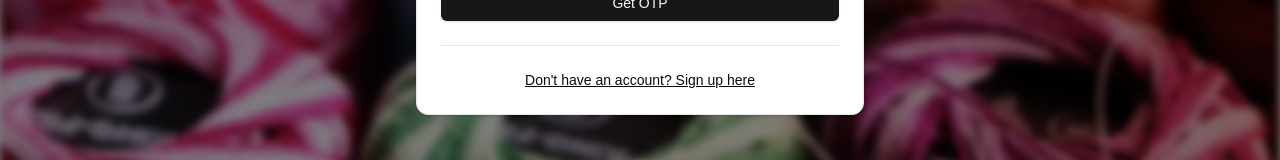
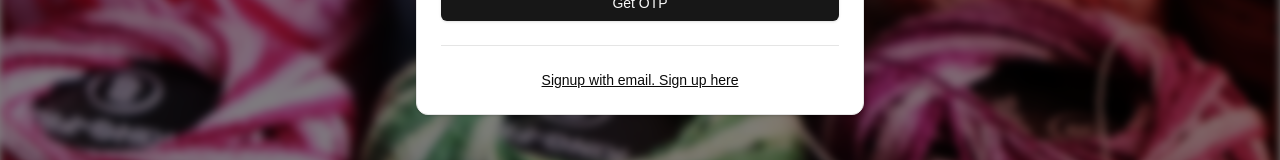
Before and after one commit to sourav-sfdc/sample-todo-app, a Next.js app: page /phone-login in a window 1280 px wide. Shown: the part 455-615 px from the top of the page. Built offline with nearby package versions, Linux system fonts and the light colour scheme.

Commit message:
Small Change

```diff
--- a/app/phone-login/page.tsx
+++ b/app/phone-login/page.tsx
@@ -39,7 +39,7 @@ export default function PhoneLoginPage() {
                     </CardContent>
                     <CardFooter className="flex flex-col space-y-2">
                         <Link className="text-sm underline" href="/signup">
-                            Don&apos;t have an account? Sign up here
+                            Signup with email. Sign up here
                         </Link>
                     </CardFooter>
                 </Card>
```
